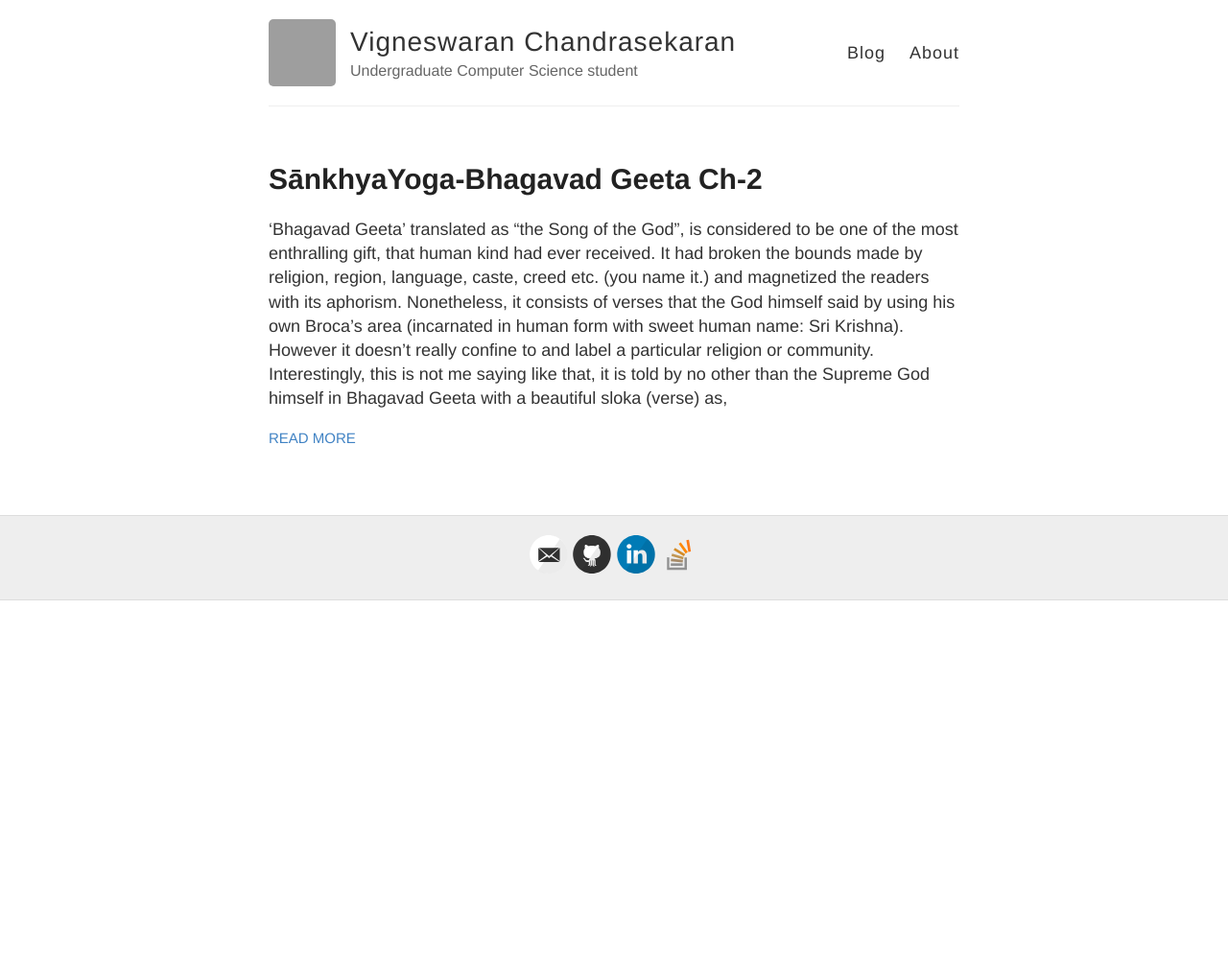
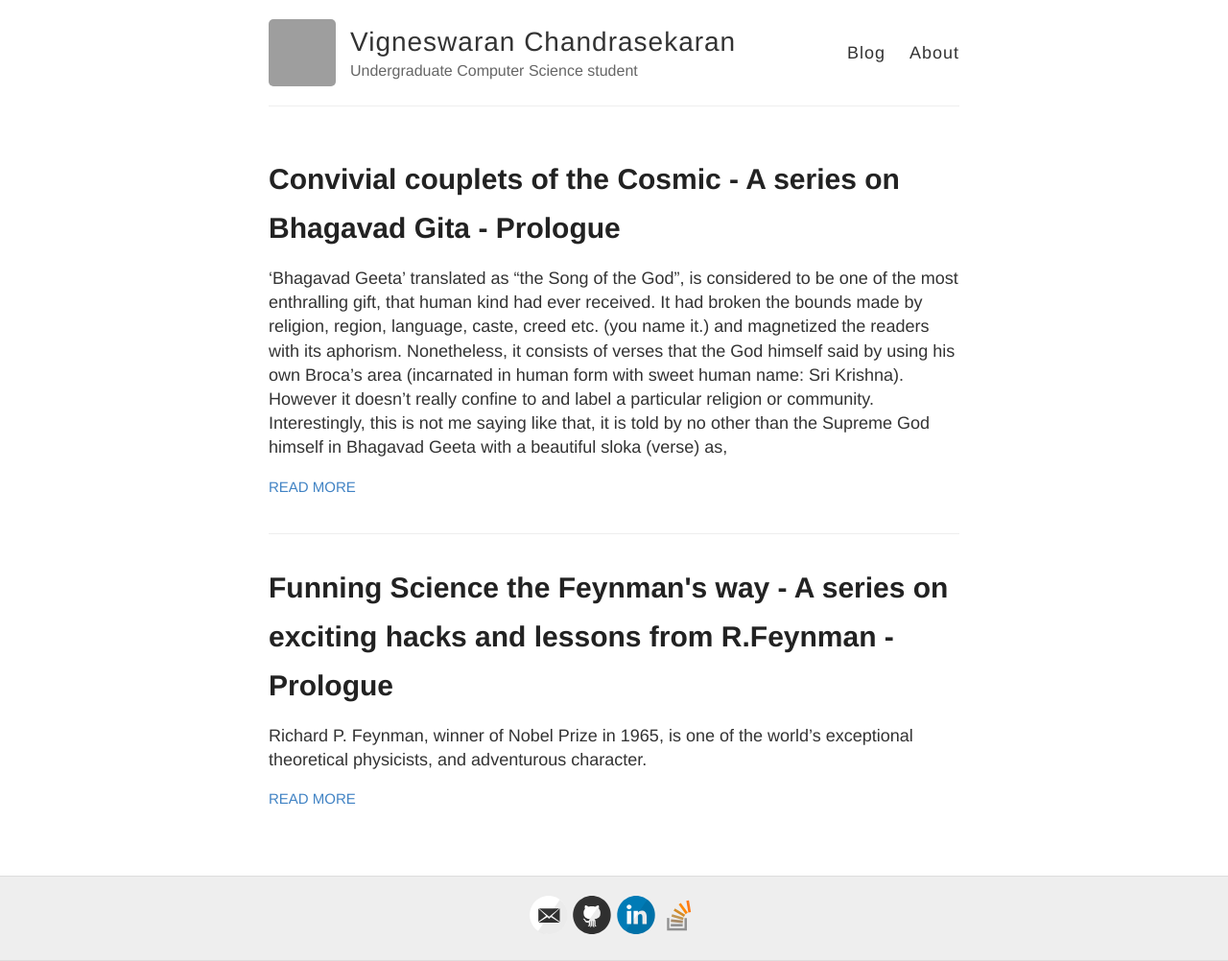
Before and after one commit to vigneswaran-chandrasekaran/Vigneswaran-chandrasekaran.github.io, a Jekyll site: the page built from index.html, in a window 1280 px wide. Shown: the whole page at 96% size. Built offline with Jekyll 4.4.1, drawn with Linux system fonts in a browser that asks for light colours; before the commit the page ends 900 px from its top, so only the background shows below that; grey boxes are pictures that could not be loaded.

Commit message:
Add title

```diff
--- /dev/null
+++ b/_posts/2020-04-26-feynman_ln1.md
@@ -0,0 +1,13 @@
+---
+layout: post
+title: Funning Science the Feynman's way - A series on exciting hacks and lessons from R.Feynman - Prologue
+---
+
+Richard P. Feynman, winner of Nobel Prize in 1965, is one of the world's exceptional theoretical physicists, and
+adventurous character.
+
+* There are two types of genius. Ordinary geniuses do great things, but they leave you room
+to believe that you could do the same if only you worked hard enough. Then there are magicians,
+you can have no idea how they do it. Feynman was a magician!
+
+- Hans Bethe, Nobel laurete (theoretical physics)*
--- a/_posts/2020-04-27-bg_ch2.md
+++ b/_posts/2020-04-27-bg_ch2.md
@@ -1,6 +1,6 @@
 ---
 layout: post
-title: SānkhyaYoga-Bhagavad Geeta Ch-2
+title: Convivial couplets of the Cosmic - A series on Bhagavad Gita - Prologue
 ---
 
 'Bhagavad Geeta' translated as "the Song of the God", is considered to be one of the most
```
